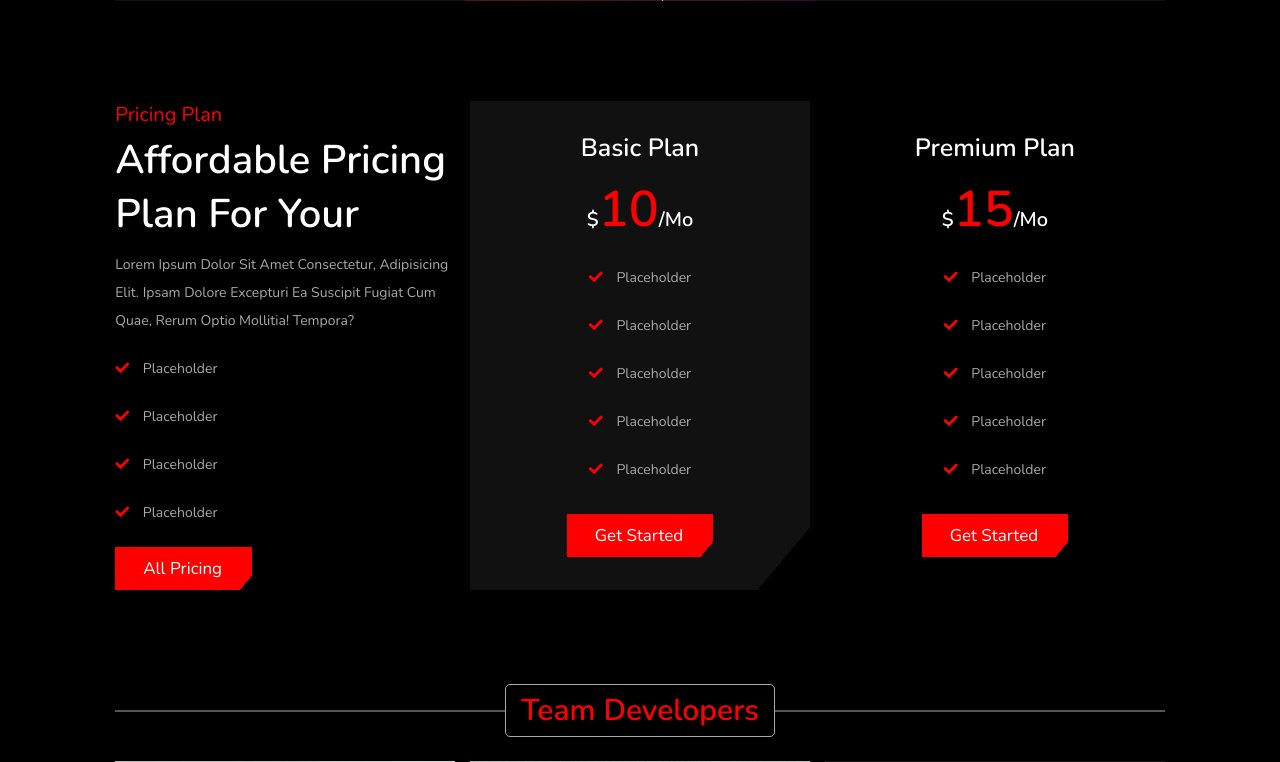
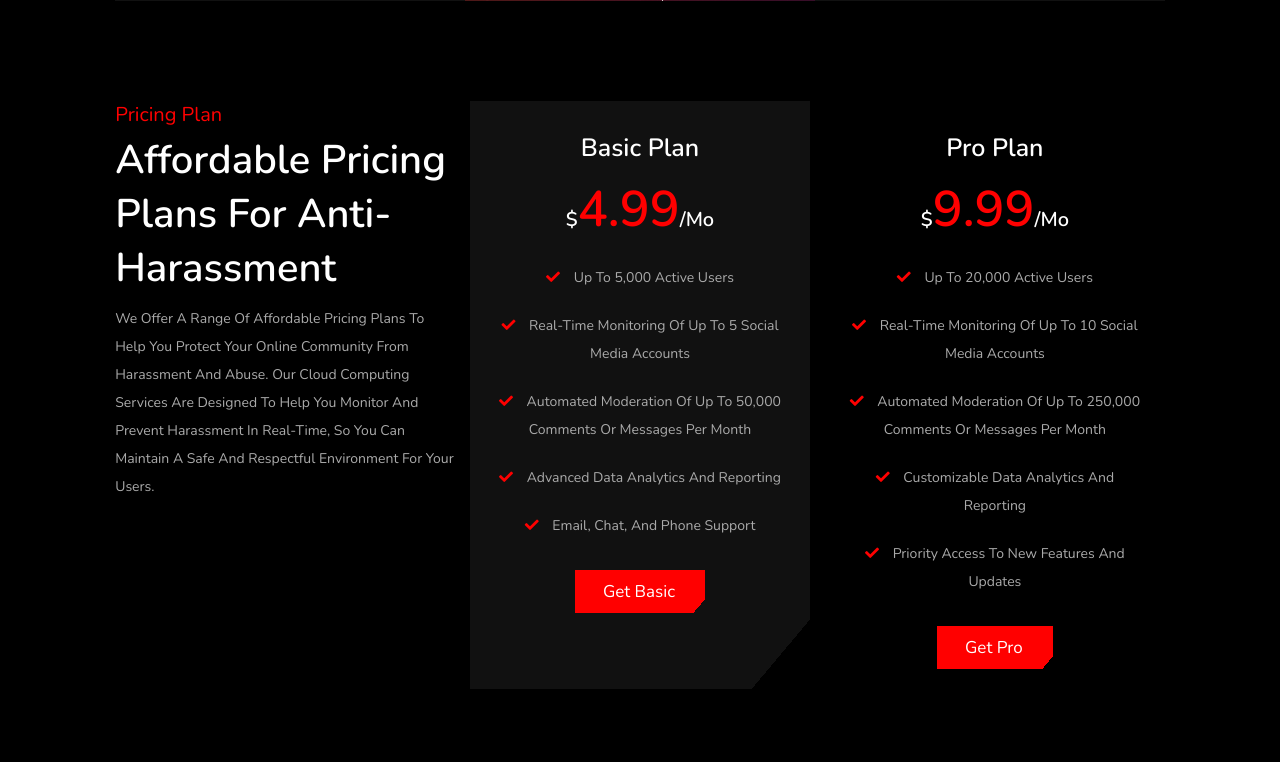
Before and after one commit to preethamcoder/Harassment-Detector, a Flask app: template templates/index.html in a window 1280 px wide. Shown: the part 1995-2757 px from the top of the page. Run offline with Flask 3, Linux system fonts and the light colour scheme; the template is opened without the code that fills it, so the values that code supplies are empty; parts of the project's set-up code (start-up, migrations or seed data) failed here and were passed over.

```diff
--- a/templates/index.html
+++ b/templates/index.html
@@ -173,39 +173,34 @@
 
     <div class="information">
         <span>pricing plan</span>
-        <h3>affordable pricing plan for your</h3>
-        <p>Lorem ipsum dolor sit amet consectetur, adipisicing elit. Ipsam dolore excepturi ea suscipit fugiat cum quae, rerum optio mollitia! Tempora?</p>
-        <p> <i class="fas fa-check"></i> placeholder </p>
-        <p> <i class="fas fa-check"></i> placeholder </p>
-        <p> <i class="fas fa-check"></i> placeholder </p>
-        <p> <i class="fas fa-check"></i> placeholder </p>
-        <a href="#" class="btn">all pricing</a>
+        <h3>Affordable Pricing Plans for Anti-Harassment</h3>
+        <p>We offer a range of affordable pricing plans to help you protect your online community from harassment and abuse. Our cloud computing services are designed to help you monitor and prevent harassment in real-time, so you can maintain a safe and respectful environment for your users.</p>
     </div>
 
     <div class="plan basic">
         <h3>basic plan</h3>
-        <div class="price"><span>$</span>10<span>/mo</span></div>
+        <div class="price"><span>$</span>4.99<span>/mo</span></div>
        <div class="list">
-        <p> <i class="fas fa-check"></i> placeholder </p>
-        <p> <i class="fas fa-check"></i> placeholder </p>
-        <p> <i class="fas fa-check"></i> placeholder </p>
-        <p> <i class="fas fa-check"></i> placeholder </p>
-        <p> <i class="fas fa-check"></i> placeholder </p>
+        <p> <i class="fas fa-check"></i> Up to 5,000 active users </p>
+        <p> <i class="fas fa-check"></i> Real-time monitoring of up to 5 social media accounts </p>
+        <p> <i class="fas fa-check"></i> Automated moderation of up to 50,000 comments or messages per month </p>
+        <p> <i class="fas fa-check"></i> Advanced data analytics and reporting </p>
+        <p> <i class="fas fa-check"></i> Email, chat, and phone support </p>
        </div>
-       <a href="#" class="btn">get started</a>
+       <a href="#" class="btn">get basic</a>
     </div>
 
     <div class="plan">
-        <h3>premium plan</h3>
-        <div class="price"><span>$</span>15<span>/mo</span></div>
+        <h3>pro plan</h3>
+        <div class="price"><span>$</span>9.99<span>/mo</span></div>
        <div class="list">
-        <p> <i class="fas fa-check"></i> placeholder </p>
-        <p> <i class="fas fa-check"></i> placeholder </p>
-        <p> <i class="fas fa-check"></i> placeholder </p>
-        <p> <i class="fas fa-check"></i> placeholder </p>
-        <p> <i class="fas fa-check"></i> placeholder </p>
+        <p> <i class="fas fa-check"></i> Up to 20,000 active users </p>
+        <p> <i class="fas fa-check"></i> Real-time monitoring of up to 10 social media accounts </p>
+        <p> <i class="fas fa-check"></i> Automated moderation of up to 250,000 comments or messages per month </p>
+        <p> <i class="fas fa-check"></i> Customizable data analytics and reporting </p>
+        <p> <i class="fas fa-check"></i> Priority access to new features and updates </p>
        </div>
-       <a href="#" class="btn">get started</a>
+       <a href="#" class="btn">get pro</a>
     </div>
 
 </section>
```
